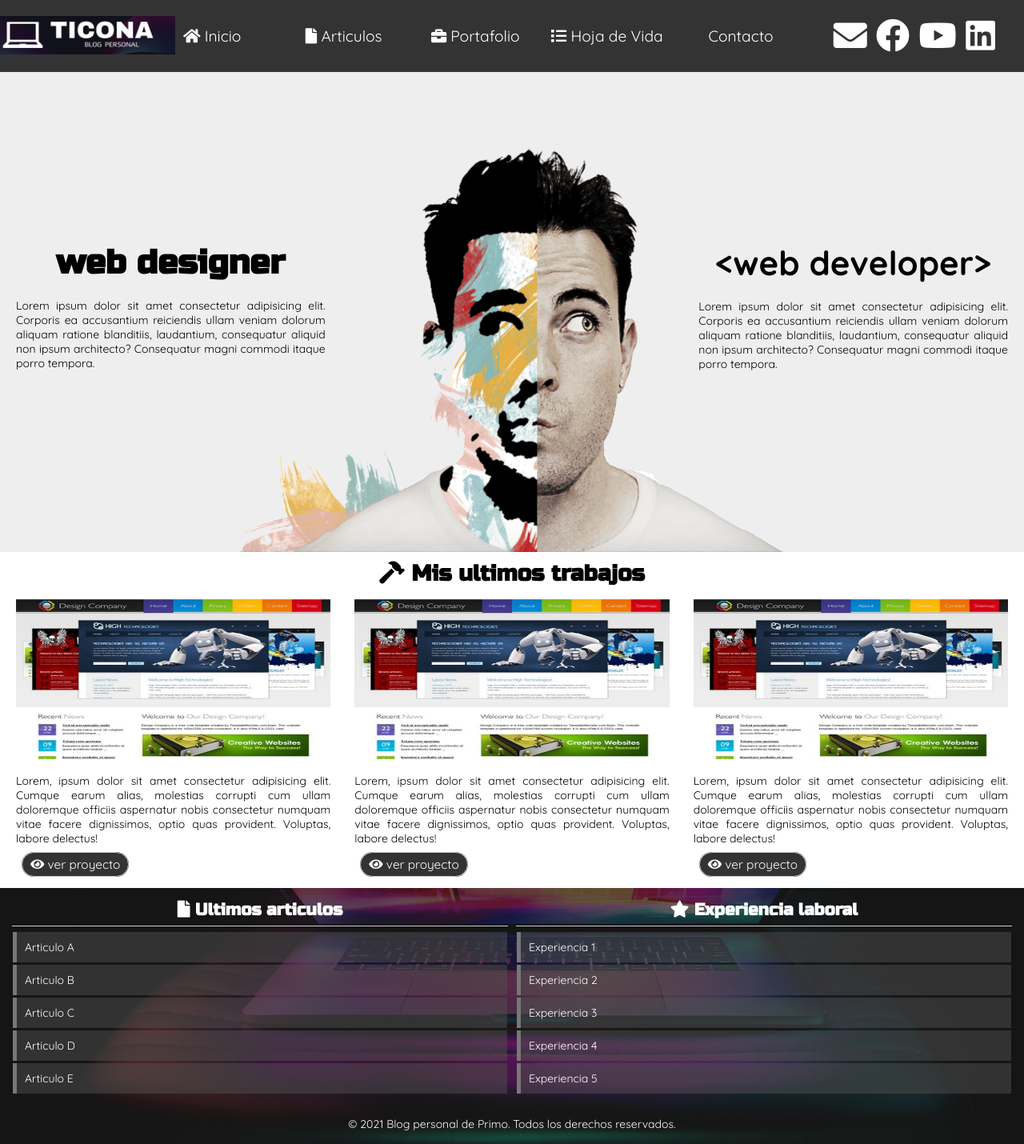
After one commit to Quien-soy/Desarrollo_Web101, a PHP site: page /principal.html in a window 1280 px wide. The commit adds this page. Shown: the whole page at 80% size. Run offline with PHP 8.4, Linux system fonts and the light colour scheme.

Commit message:
cuarto commit

```diff
--- a/css/app.css
+++ b/css/app.css
@@ -21,11 +21,13 @@ h2{
 }
 h1,h2,h3,h4,h5,h6{
     margin: 5px;
+    font-family: Ruso;
 }
 
 a{
     color: #333;
-    transition: all o.5s linear;
+    text-decoration: none;
+    transition: all o.7s linear;
 }
 
 input, select, textarea,button, .btn{
@@ -43,6 +45,15 @@ button, .btn{
     background-color: #eee;
     border: 1px solid #ccc;
 }
+
+.btn_oscuro{
+    background-color: #333;
+    color:#fff;
+}
+ .btn_oscuro:hover{
+     color: #eee;
+     background-color: #555;
+ }
 /* Otros selectores */
 label{
     display: block;
@@ -68,27 +79,201 @@ div.form-login h2{
     color: #fff;
     font-size: 2rem;
 }
-.contenedor1{
+
+/* Pagina Principal*/
+.header{
+    display: grid;
+    grid-template-columns: 2fr 9fr 3fr;
+    height: 90px;
+    background-color: #333;
+    color: #fff;
+    position: sticky;
+    top: 0;
+    left: 0;
+}
+
+.header{
+     /*border: 1px solid #fff;*/
+}
+
+.header .top_menu{
+    display: grid;
+    grid-template-columns: 1fr 1fr 1fr 1fr 1fr;
+    list-style: none;
+    padding: 0;
+    margin: 0;
+}
+
+.top_menu li, .top_menu a{
     display: block;
-    width: 100%;
+    text-align: center;
+    height: 90px;
+    line-height: 90px;
+    text-decoration: none;
+    color:#fff;
+    font-size: 1.2rem;
 }
-.hijo1{
-    display: inline;
-    float: left;
-    width: 30%;
-    background-color: #ccc;
+
+.top_menu a:hover{
+    background-color: #555;
+}
+
+.menu_logo{
+    width: 120%;
+    margin: 20px 0;
+}
+
+.header .box_social{
+    display: block;
+    margin: 0;
+    text-align: center;
+}
+.box_social a{
+    color: #fff;
+    line-height: 90px;
+    font-size: 3em;
+    text-decoration: none;
+}
+.box_social a:hover{
+    color: #bbb;
+}
+.banner{
+    height: 600px;
+    background-color: #eee;
+    background-image: url('../img/bg_index.png');
+    background-position: top;
+    background-repeat: no-repeat;
+    background-size: contain;
+    display: grid;
+    grid-template-columns: 1fr 1fr 1fr;
+    align-items: center;
+}
+
+.banner h1{
+    text-align: center;
+    font-size: 3em;
+}
+
+.banner p{
+    text-align: justify;
+    padding: 5px 20px;
+}
+.heading-developer{
+    font-family: Quick;
+    font-weight: bold;
+}
+
+.ultimos_trabajos{
+    display: grid;
+    grid-template-columns: 1fr 1fr 1fr ;
+    gap: 10px;
+}
+.ultimos_trabajos .work_item{
     padding: 10px;
+    margin: 0;
+    border: 1 px solid #ccc;
 }
-.contenedor2{
+.ultimos_trabajos img{
     width: 100%;
     height: 200px;
-    border: 1px solid #f00;
-    display: flex;
+    overflow: hidden;
 }
-.hijo2{
-    flex: 1;
+.ultimos_trabajos p{
+    text-align: justify;
 }
-.contenedor3{
+.contenedor_proyectos{
+    margin: 10px;
+}
+.contenedor_proyectos h1{
+    text-align: center;
+}
+
+.contenedor_pie{
+    background-image: url('../img/fondo_2.jpg');
+    background-repeat: no-repeat;
+    background-position: bottom;
+    background-size: cover;
+    background-attachment: fixed;
+}
+
+.contenedor_2filas{
+    background-color: rgba(30, 30, 30,0.7);
+    padding: 0;
+    margin: 0;
     display: grid;
-    grid-template-columns: auto auto auto;
+    grid-template-rows: 1fr 50px;
+    color: #fff;
 }
+
+.contenedor_listados{
+    display: grid;
+    grid-template-columns: 1fr 1fr;
+    margin: 10px;
+}
+
+.contenedor_listados{
+    margin: 10px;
+}
+.contenedor_listados h2{
+    text-align: center;
+    border-bottom: 1px solid #ccc;
+    padding-bottom: 7px;
+    margin-bottom: 7px;
+}
+
+.listado_pie{
+    margin: 0;
+    padding: 0;
+    list-style: none;
+}
+.listado_pie li, .listado_pie a{
+    display: block;
+    margin: 3px;
+}
+
+.listado_pie a{
+    padding: 10px;
+    background-color: rgba(80, 80, 80, 0.5);
+    border-left: 5px solid #777;
+    color: #fff;
+}
+
+.listado_pie a:hover{
+    border-left: 4px solid #444;
+    background-color: rgba(30, 30, 30, 0.8);
+    color: #ccc;
+}
+
+.pie{
+    text-align:center;
+    line-height: 50px;
+}
+
+/*
+---------------------------------------------------------------------------
+PORTAFOLIO
+---------------------------------------------------------------------------
+*/
+.item_portafolio{
+    display: grid;
+}
+.cols_2_1{
+    grid-template-columns: 2fr 1fr;
+}
+.cols_1_2{
+    grid-template-columns: 1fr 2fr;
+}
+.imagen_portafolio{
+    width:100%;
+    overflow: hidden;
+}
+.descripcion_proyecto{
+    display: grid;
+    align-items: center;
+    padding: 0 30px;
+    text-align: center;
+}
+.bg_negro{
+    color: #fff;
+    background-color: #333;
+}
--- a/login.html
+++ b/login.html
@@ -17,7 +17,6 @@
             background-size: cover;
             display: grid;
             grid-template-columns: 1fr 1fr 1fr;
-
         }
         .blog_logo{
             width: 100%;
--- /dev/null
+++ b/principal.html
@@ -0,0 +1,192 @@
+<!DOCTYPE html>
+<html lang="en">
+<head>
+    <meta charset="UTF-8">
+    <meta http-equiv="X-UA-Compatible" content="IE=edge">
+    <meta name="viewport" content="width=device-width, initial-scale=1.0">
+    <title>Pagina Principal (HOME)</title>
+    <link rel="stylesheet" type="text/css" href="css/app.css">
+    <link rel="stylesheet" href="css/fontawesome.min.css">
+    <link rel="stylesheet" href="css/brands.min.css">
+</head>
+<body>
+    <div class="header">
+        <div class="logo">
+            <img class="menu_logo" src="img/A_logo2.png" alt="Logo de mi blog">
+        </div>
+        <div>
+            <ul class="top_menu">
+                <li><a href="#">
+                    <i class="fas fa-home"></i>
+                    Inicio
+                </a></li>
+                <li><a href="#">
+                    <i class="fas fa-file"></i>
+                    Articulos
+                </a></li>
+                <li><a href="#">
+                    <i class="fas fa-briefcase"></i>
+                    Portafolio
+                </a></li>
+                <li><a href="#">
+                    <i class="fas fa-list"></i>
+                    Hoja de Vida
+                </a></li>
+                <li><a href="#">
+                    <i class="fas fa-card"></i>
+                    Contacto
+                </a></li>
+            </ul>
+        </div>
+        <div class="box_social">
+            <a href="#">
+                <i class="fas fa-envelope"></i>
+            </a>
+            <a href="#">
+                <i class="fab fa-facebook"></i>
+            </a>
+            <a href="#">
+                <i class="fab fa-youtube"></i>
+            </a>
+            <a href="#">
+                <i class="fab fa-linkedin"></i>
+            </a>
+        </div>
+    </div>
+
+    <div class="banner">
+        <div>
+            <h1>
+                web designer
+            </h1>
+            <p>
+                Lorem ipsum dolor sit amet consectetur adipisicing elit. Corporis ea accusantium reiciendis ullam veniam dolorum aliquam ratione blanditiis, laudantium, consequatur aliquid non ipsum architecto? Consequatur magni commodi itaque porro tempora.
+            </p>
+        </div>
+        <div>
+
+        </div>
+        <div>
+           <h1 class="heading-developer">
+                &lt;web developer&gt;
+            </h1>
+            <p>
+                Lorem ipsum dolor sit amet consectetur adipisicing elit. Corporis ea accusantium reiciendis ullam veniam dolorum aliquam ratione blanditiis, laudantium, consequatur aliquid non ipsum architecto? Consequatur magni commodi itaque porro tempora.
+            </p>
+        </div>
+    </div>
+    <div class="contenedor_proyectos">
+        <h1>
+            <i class="fas fa-hammer"></i>
+            Mis ultimos trabajos
+        </h1>
+        <div class="ultimos_trabajos">
+            <div class="work_item">
+                <img src="img/trabajo.jpg" alt="texto alternativo">
+                <p>
+                    Lorem, ipsum dolor sit amet consectetur adipisicing elit. Cumque earum alias, molestias corrupti cum ullam doloremque officiis aspernatur nobis consectetur numquam vitae facere dignissimos, optio quas provident. Voluptas, labore delectus!
+                </p>
+                <a class="btn btn_oscuro" href="#">
+                    <i class="fas fa-eye"></i>
+                    ver proyecto
+                </a>
+            </div>
+            <div class="work_item">
+                <img src="img/trabajo.jpg" alt="texto alternativo">
+                <p>
+                    Lorem, ipsum dolor sit amet consectetur adipisicing elit. Cumque earum alias, molestias corrupti cum ullam doloremque officiis aspernatur nobis consectetur numquam vitae facere dignissimos, optio quas provident. Voluptas, labore delectus!
+                </p>
+                <a class="btn btn_oscuro" href="#">
+                    <i class="fas fa-eye"></i>
+                    ver proyecto
+                </a>
+            </div>
+            <div class="work_item">
+                <img src="img/trabajo.jpg" alt="texto alternativo">
+                <p>
+                    Lorem, ipsum dolor sit amet consectetur adipisicing elit. Cumque earum alias, molestias corrupti cum ullam doloremque officiis aspernatur nobis consectetur numquam vitae facere dignissimos, optio quas provident. Voluptas, labore delectus!
+                </p>
+                <a class="btn btn_oscuro" href="#">
+                    <i class="fas fa-eye"></i>
+                    ver proyecto
+                </a>
+            </div>
+        </div>
+    </div>
+<div class="contenedor_pie">
+    <div class="contenedor_2filas">
+        <div class="contenedor_listados">
+            <div>
+                <h2>
+                    <i class="fas fa-file"></i>
+                    Ultimos articulos
+                </h2>
+                <ul class="listado_pie">
+                    <li>
+                        <a href="">
+                            Articulo A
+                        </a>
+                    </li>
+                    <li>
+                        <a href="">
+                            Articulo B
+                        </a>
+                    </li>
+                    <li>
+                        <a href="">
+                            Articulo C
+                        </a>
+                    </li>
+                    <li>
+                        <a href="">
+                            Articulo D
+                        </a>
+                    </li>
+                    <li>
+                        <a href="">
+                            Articulo E
+                        </a>
+                    </li>
+                </ul>
+            </div>
+            <div>
+                <h2>
+                    <i class="fas fa-star"></i>
+                    Experiencia laboral
+                </h2>
+                <ul class="listado_pie">
+                    <li>
+                        <a href="">
+                            Experiencia 1
+                        </a>
+                    </li>
+                    <li>
+                        <a href="">
+                            Experiencia 2
+                        </a>
+                    </li>
+                    <li>
+                        <a href="">
+                            Experiencia 3
+                        </a>
+                    </li>
+                    <li>
+                        <a href="">
+                            Experiencia 4
+                        </a>
+                    </li>
+                    <li>
+                        <a href="">
+                            Experiencia 5
+                        </a>
+                    </li>
+                </ul>
+            </div>
+        </div>
+        <div class="pie">
+            &copy; 2021 Blog personal de Primo. Todos los derechos reservados.
+        </div>
+    </div>
+</div>
+</body>
+</html>
```
Also changed, not shown: dia10.php (added, +19 -0 lines), intro_javasript.html (+87 -8 lines), portafolio.html (added, +171 -0 lines), img/port.png (added), img/trabajo.jpg (added).
